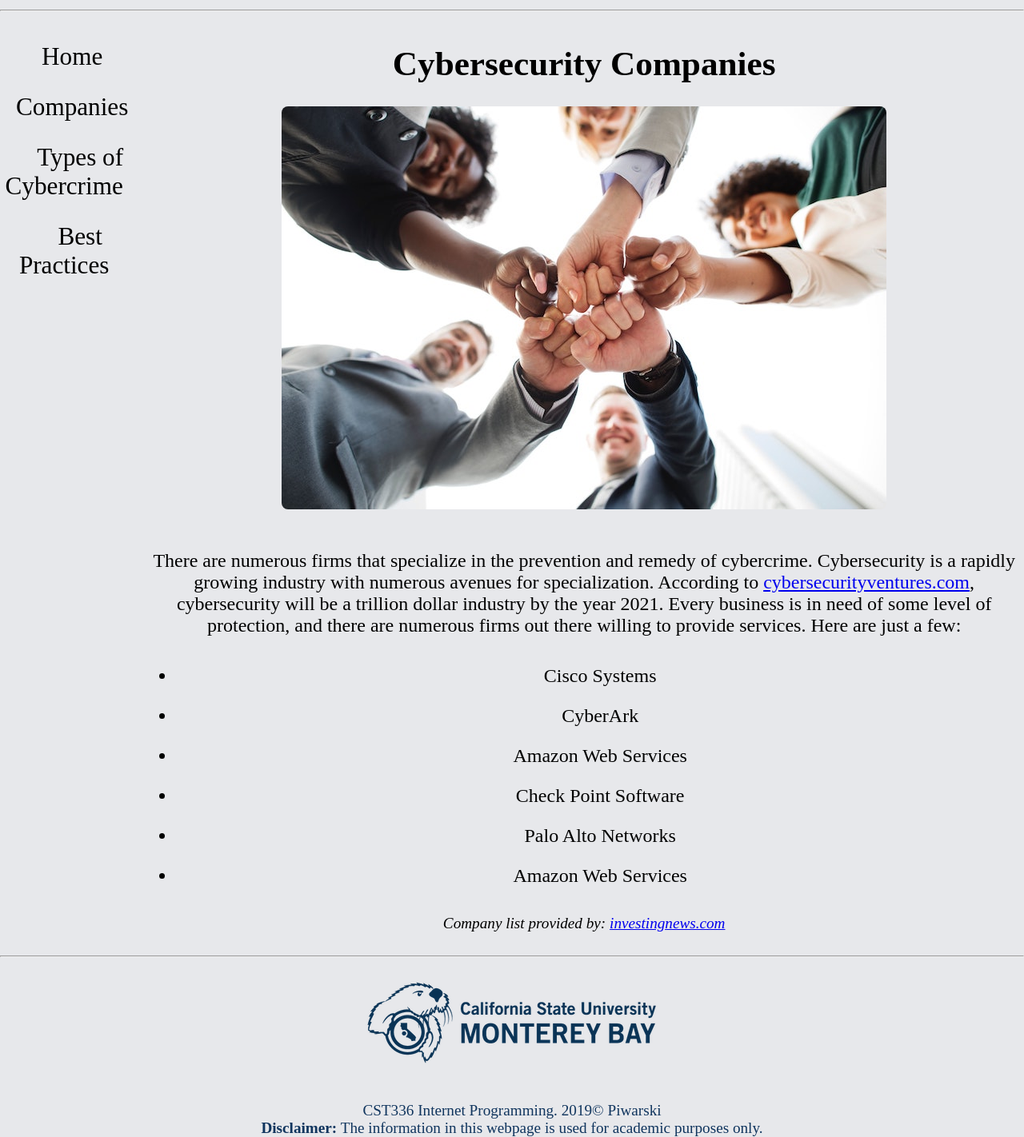
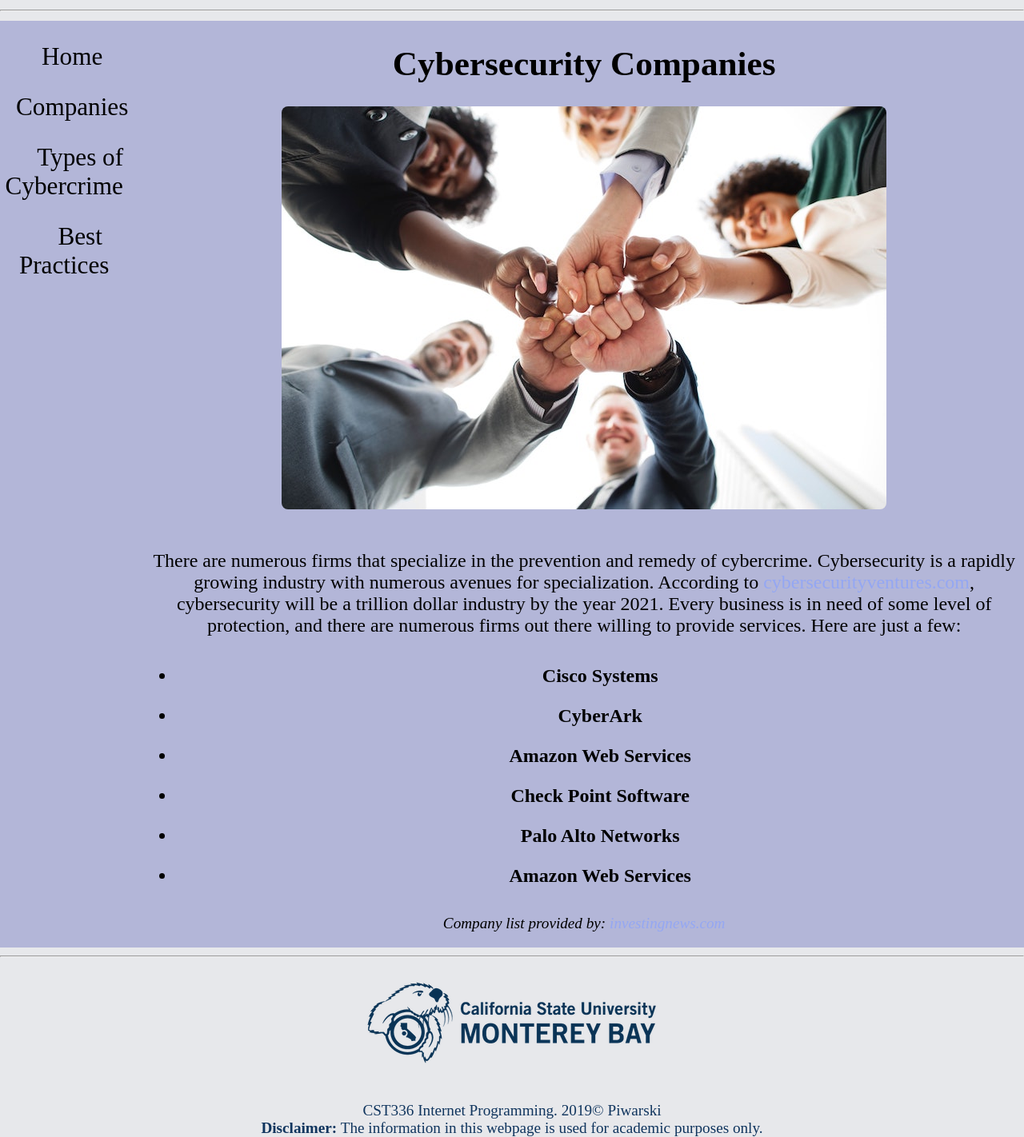
Before and after one commit to evilmurries/cst336-hw1, a PHP site: page /firms.php in a window 1280 px wide. Shown: the part 224-1646 px from the top of the page at 80% size. Run offline with PHP 8.4, Linux system fonts and the light colour scheme; some web fonts are replaced.

Commit message:
css rules

```diff
--- a/css/styles.css
+++ b/css/styles.css
@@ -13,6 +13,7 @@ header {
 
 main {
     display: flex;
+    background-color: #B3B6D8;
 }
 
 body {
@@ -36,6 +37,11 @@ nav a:hover {
     border-bottom: 2px black;
     transition: .9s;
   }
+
+p a {
+    text-decoration: none;
+    color: #94A7F3;
+}
 
 h1 {
     font-size: 1.8em;
@@ -76,6 +82,7 @@ img {
 
 #companies {
     text-align: center;
+    font-weight: bold;
 }
 
 #reference {
```
